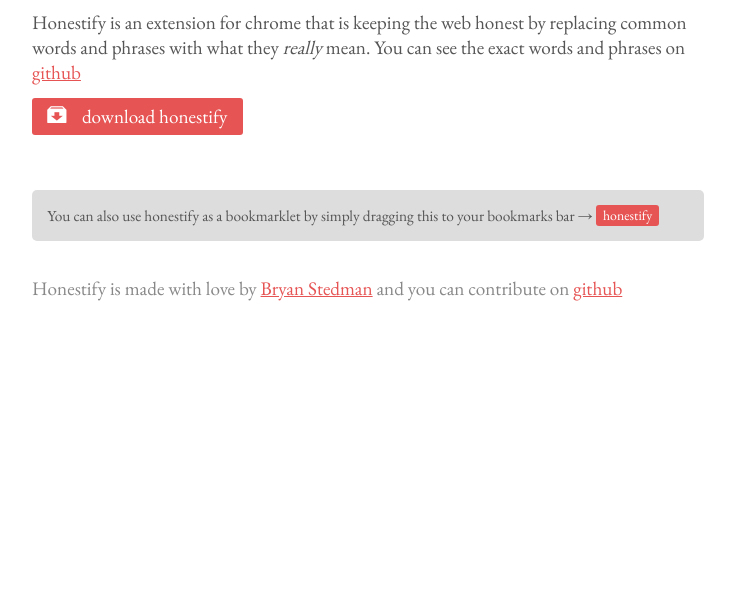
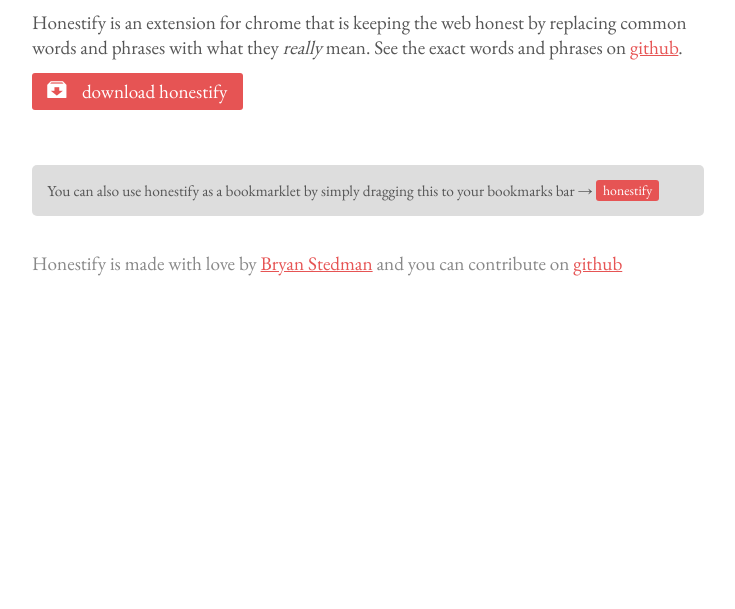
Before and after one commit to PiranhaPlayz/honestify, a plain HTML site: page index.html in a window 1280 px wide. Shown: the part 191-800 px from the top of the page, without its empty margins (272-1007 px from the left). Drawn offline with nearby package versions, Linux system fonts and the light colour scheme.

Commit message:
Tweak wording

```diff
--- a/index.html
+++ b/index.html
@@ -13,7 +13,7 @@
     <div class="main" role="main">
       <h1>hon&middot;est&middot;if&middot;y <span>|ˈänistifī|</span></h1>
       <p>
-        Honestify is an extension for chrome that is keeping the web honest by replacing common words and phrases with what they <em>really</em> mean. You can see the exact words and phrases on <a href="https://github.com/bryanstedman/honestify/blob/master/phrases.json">github</a>
+        Honestify is an extension for chrome that is keeping the web honest by replacing common words and phrases with what they <em>really</em> mean. See the exact words and phrases on <a href="https://github.com/bryanstedman/honestify/blob/master/phrases.json">github</a>.
       </p>
 
       <p>
```
